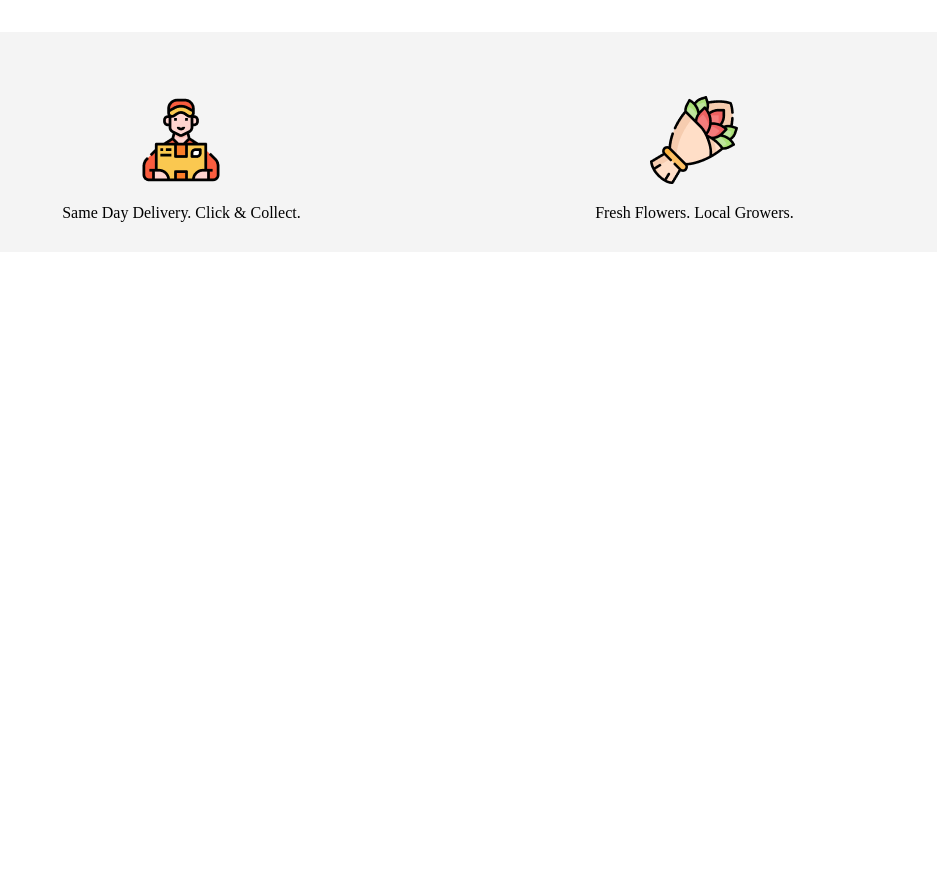
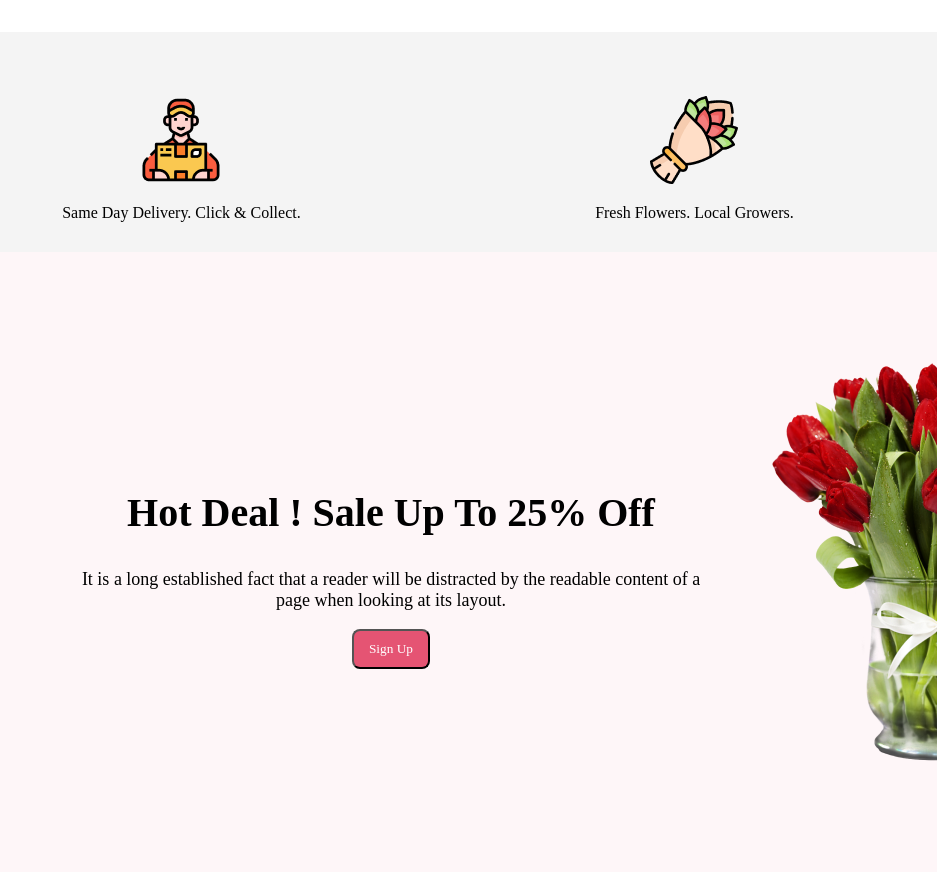
Before and after one commit to MohsenAlMahmud/Assaignment-1, a plain HTML site: page index.html in a window 1280 px wide. Shown: the part 1469-2344 px from the top of the page, without its empty margins (343-1280 px from the left). Before the commit the page ends 1729 px from the top, so only its background shows below. Drawn offline with Linux system fonts and the light colour scheme.

Commit message:
add hot deal full part

```diff
--- a/index.html
+++ b/index.html
@@ -65,6 +65,16 @@
             <p>24/7 Free Support.</p>
         </div>
     </div>
+    <div class="hot">
+        <div class="hot-text">
+            <h2 class="hot-text-heading">Hot Deal ! Sale Up To 25% Off</h2>
+            <p class="hot-text-body">It is a long established fact that a reader will be distracted by the readable content of a page when looking at its layout.</p>
+            <button class="all-btn">Sign Up</button>
+        </div>
+        <div class="hot-image">
+            <img src="./images/pngwing 8.png" alt="">
+        </div>
+    </div>
 
 </body>
 </html>
--- a/style.css
+++ b/style.css
@@ -104,3 +104,28 @@
 .support-type3{
     margin-top: 50px;
 }
+.hot{
+    height: 620px;
+    width: 1920px;
+    display: flex;
+
+    background-color: rgba(229, 84, 115, 0.05);
+
+    align-items: center;
+    justify-content: space-around;
+
+}
+.hot-text{
+    text-align: center;
+    margin-left: 350px;
+    padding: 50px 50px 50px 50px;
+}
+.hot-text-heading{
+    font-size: 40px;
+}
+.hot-text-body{
+    font-size: 18px;
+}
+.hot-image{
+    margin-right: 500px;
+}
```
